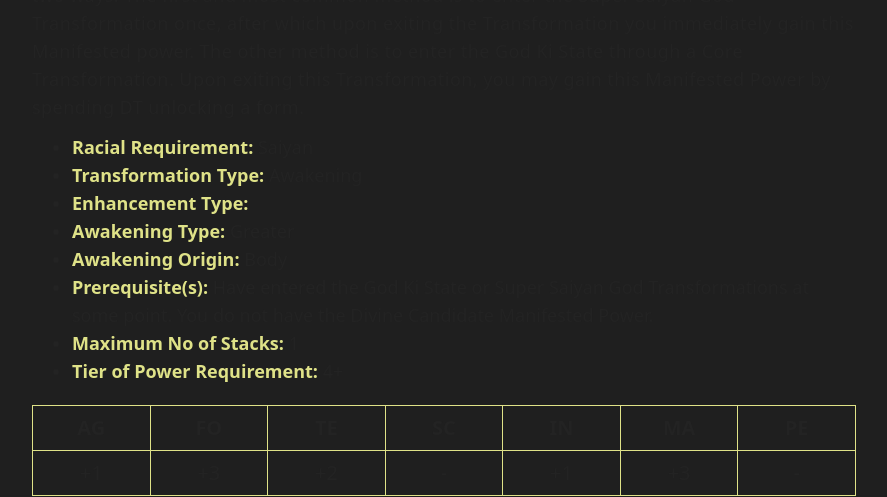
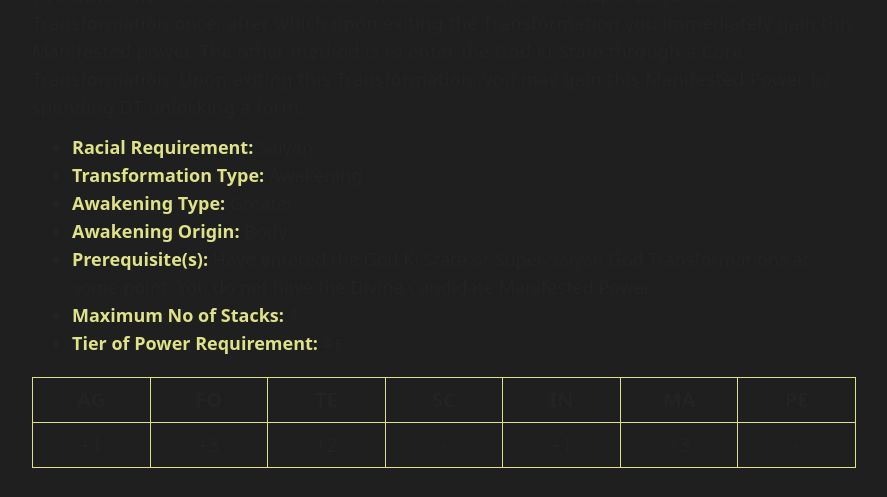
Before and after one commit to asolo726/dbu-homebrew, a Next.js app: page /home/awakenings/test in a window 1280 px wide. Shown: the part 1020-1517 px from the top of the page, without its empty margins (196-1083 px from the left). Built offline with nearby package versions, Linux system fonts and the light colour scheme; no server answers.

Commit message:
added conditionals

```diff
--- a/components/dbuComponents/Form/head.js
+++ b/components/dbuComponents/Form/head.js
@@ -48,6 +48,7 @@ export default function Head({Form}) {
                         {Form.head.type}
                     </p>
                 </li>
+                {Form.head.enhancementType ? (
                     <li>
                         <p>
                             <span className={requirementNameStyle}>
@@ -56,6 +57,10 @@ export default function Head({Form}) {
                             {Form.head.enhancementType}
                         </p>
                     </li>
+                ) : (
+                    <></>
+                )}
+                {Form.head.awakeningType ? (
                     <li>
                         <p>
                             <span className={requirementNameStyle}>
@@ -64,6 +69,10 @@ export default function Head({Form}) {
                             {Form.head.awakeningType}
                         </p>
                     </li>
+                ) : (
+                    <></>
+                )}
+                {Form.head.awakeningOrigin ? (
                     <li>
                         <p>
                             <span className={requirementNameStyle}>
@@ -72,6 +81,9 @@ export default function Head({Form}) {
                             {Form.head.awakeningOrigin}
                         </p>
                     </li>
+                ) : (
+                    <></>
+                )}
                 <li>
                     <p>
                         <span className={requirementNameStyle}>
```
Lines whose indentation alone changed are shown as unchanged.
